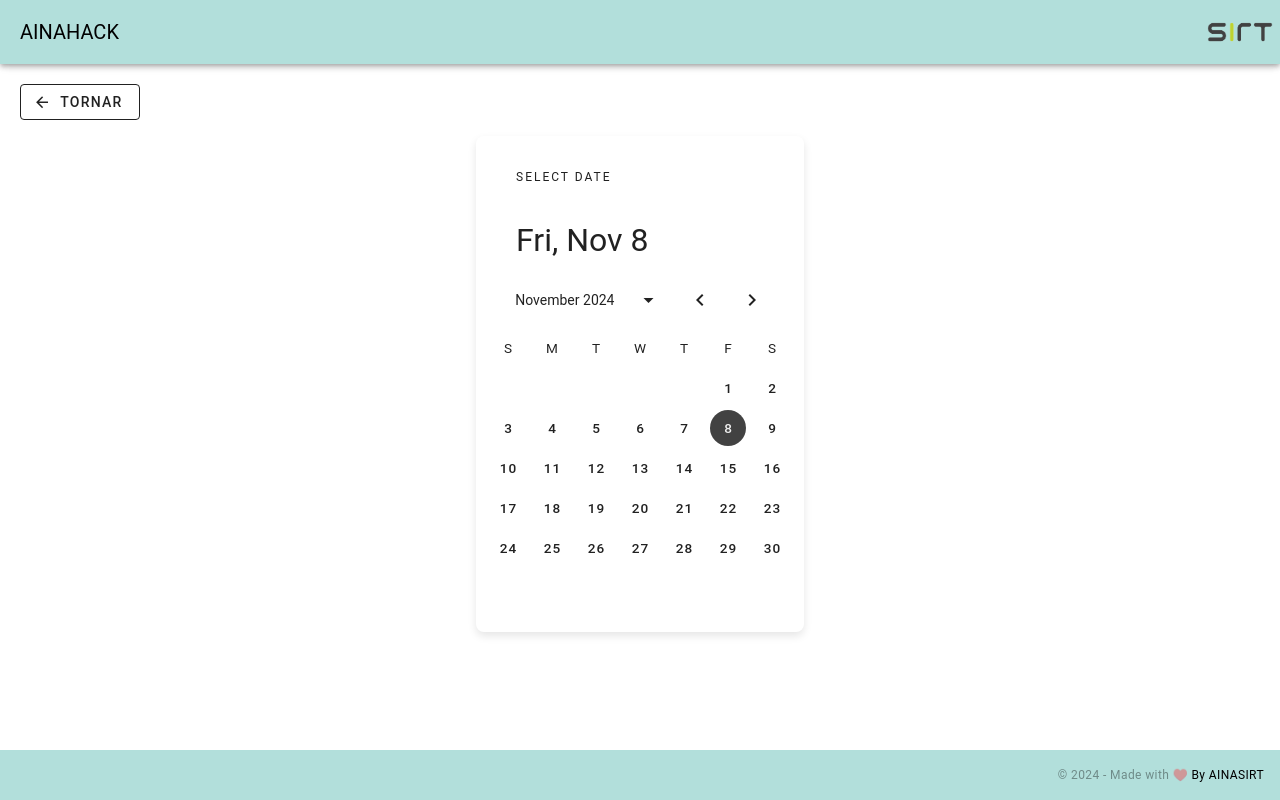
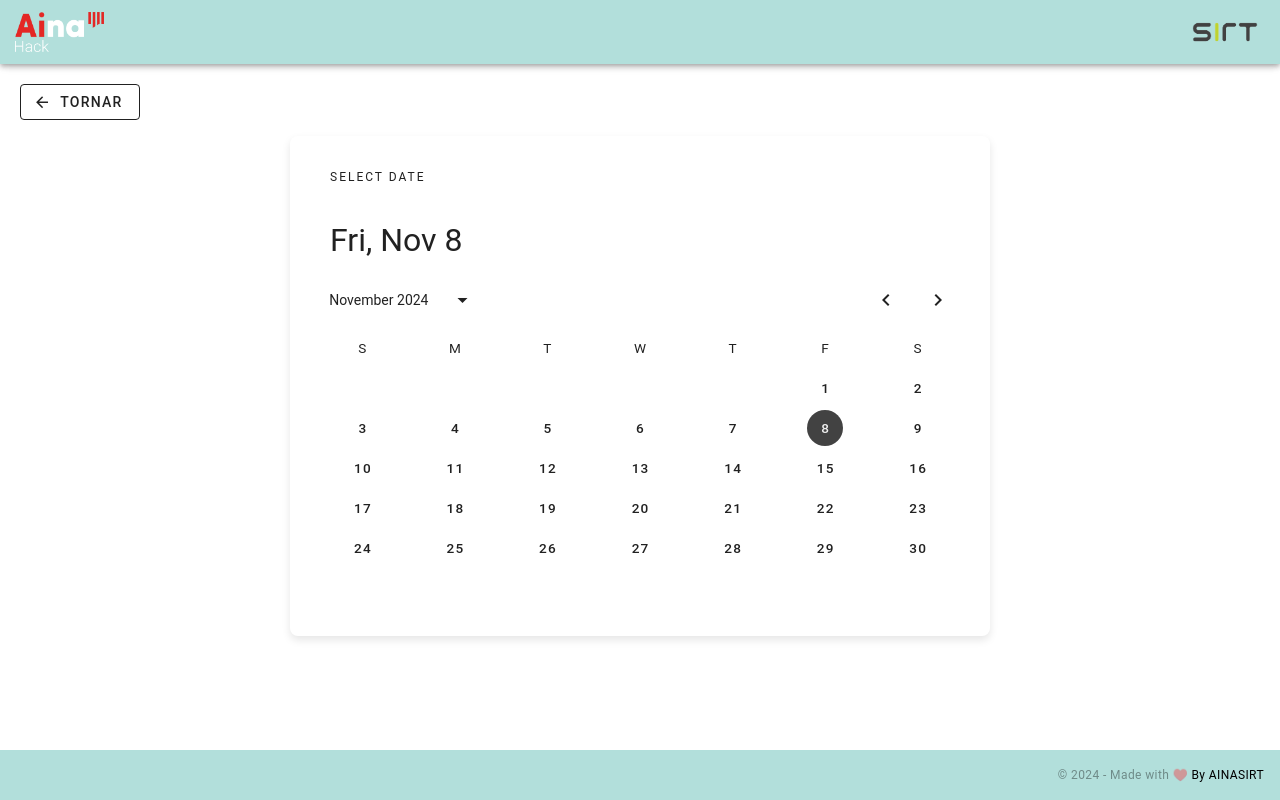
Before and after one commit to sernalab/AINAHACK, a Vue app: page /calendar in a window 1280 px wide. Built offline with nearby package versions, Linux system fonts and the light colour scheme.

Commit message:
fix styles and add aina logo

```diff
--- a/src/components/Header.vue
+++ b/src/components/Header.vue
@@ -1,8 +1,8 @@
 <template>
   <v-app-bar app color="teal-lighten-4">
-    <v-toolbar-title>AINAHACK</v-toolbar-title>
+    <img class="aina-img" src="../assets/ainahack.png" alt="" />
     <v-spacer></v-spacer>
-    <img src="../assets/sirt.png" alt="" />
+    <img class="sirt-img" src="../assets/sirt.png" alt="" />
   </v-app-bar>
 </template>
 
@@ -13,7 +13,13 @@ export default {
 </script>
 
 <style scoped>
-img {
+.sirt-img {
+  margin-right: 15px;
   height: 80px;
 }
+
+.aina-img {
+  margin-left: 15px;
+  height: 40px;
+}
 </style>
--- a/src/views/CalendarView.vue
+++ b/src/views/CalendarView.vue
@@ -25,6 +25,10 @@ function goToWelcome() {
 </script>
 
 <style scoped>
+.v-sheet {
+  width: 700px;
+  height: 500px;
+}
 .back-button {
   margin-top: 20px;
   margin-left: 20px;
--- a/src/views/ChatView.vue
+++ b/src/views/ChatView.vue
@@ -109,7 +109,7 @@ export default {
       if (!this.userMessage) return;
       this.messages.push({ text: this.userMessage, fromUser: true });
       setTimeout(() => {
-        this.messages.push({ text: "Respuesta de la IA...", fromUser: false });
+        this.messages.push({ text: "Resposta de la IA...", fromUser: false });
       }, 1000);
       this.userMessage = "";
     },
--- a/src/views/WelcomeView.vue
+++ b/src/views/WelcomeView.vue
@@ -8,7 +8,7 @@
         ripple
         @click="navigateTo('Chat')"
       >
-        <v-card-item>
+        <v-card-item class="cards">
           <div>
             <div class="text-overline mb-1">Interactúa amb la nostre IA</div>
             <div class="text-caption">
@@ -24,7 +24,7 @@
         ripple
         @click="navigateTo('Calendar')"
       >
-        <v-card-item>
+        <v-card-item class="cards">
           <div>
             <div class="text-overline mb-1">
               Troba cita en el nostre calendari
@@ -50,11 +50,14 @@ export default {
 </script>
 
 <style scoped>
+.cards {
+  width: 600px;
+}
 img {
-  height: 220px;
+  height: 280px;
 }
 .wrapper-options {
-  margin-top: 230px;
+  margin-top: 220px;
   display: flex;
   justify-content: space-between;
   align-content: center;
@@ -62,6 +65,7 @@ img {
 }
 
 .clickable-card {
+  margin: 0 !important;
   cursor: pointer;
   transition: transform 0.2s ease-in-out;
 }
```
Also changed, not shown: src/assets/ainahack.png (added).
